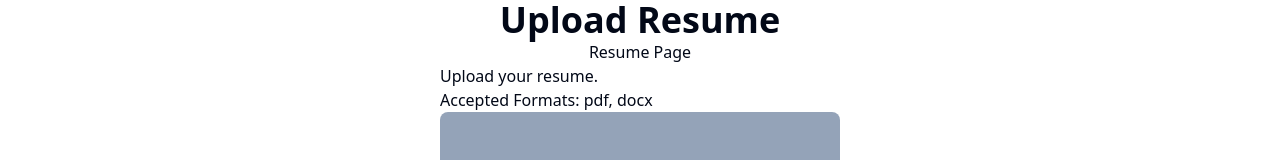
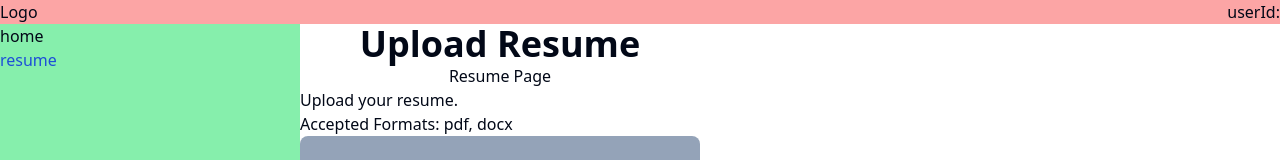
Before and after one commit to kennyho-code/job-helper, a Next.js app: page /resume in a window 1280 px wide. Shown: the top 160 px of the page. Built offline with nearby package versions, Linux system fonts and the light colour scheme; no server answers.

Commit message:
feat: add sidebar

```diff
--- a/app/layout.tsx
+++ b/app/layout.tsx
@@ -3,6 +3,10 @@ import { Inter as FontSans } from "next/font/google";
 import { Toaster } from "@/components/ui/toaster";
 
 import "./globals.css";
+import Header from "@/components/layout/Header";
+import Link from "next/link";
+import { usePathname } from "next/navigation";
+import SideBar from "@/components/layout/SideBar";
 
 const fontSans = FontSans({
   subsets: ["latin"],
@@ -26,7 +30,11 @@ export default function RootLayout({
           "min-h-screen bg-background font-sans antialiased --font-sans"
         }
       >
-        {children}
+        <Header />
+        <div className="flex">
+          <SideBar />
+          {children}
+        </div>
         <Toaster />
       </body>
     </html>
--- a/app/page.tsx
+++ b/app/page.tsx
@@ -1,14 +1,5 @@
-import { createClient } from "@/utils/supabase/server";
-import Image from "next/image";
-
-export default async function Home() {
-  const supabase = createClient();
-
-  const { data, error } = await supabase.auth.getUser();
-
+export default function Home() {
   return (
-    <main className="flex min-h-screen flex-col items-center justify-between p-24">
-      <p>userId:{data.user?.id}</p>
-    </main>
+    <main className="flex min-h-screen flex-col items-center justify-between p-24"></main>
   );
 }
--- /dev/null
+++ b/components/layout/Header.tsx
@@ -0,0 +1,19 @@
+import { createClient } from "@/utils/supabase/server";
+
+async function getUserId() {
+  const supabase = createClient();
+  const { data } = await supabase.auth.getUser();
+  return data.user?.id;
+}
+
+async function Header() {
+  const userId = await getUserId();
+  return (
+    <div className="bg-red-300 flex justify-between">
+      <div>Logo</div>
+      <div>userId: {userId}</div>
+    </div>
+  );
+}
+
+export default Header;
--- /dev/null
+++ b/components/layout/SideBar.tsx
@@ -0,0 +1,30 @@
+"use client";
+import Link from "next/link";
+import { usePathname } from "next/navigation";
+
+const links = [
+  { href: "/", label: "home" },
+  { href: "/resume", label: "resume" },
+];
+
+function SideBar() {
+  const pathname = usePathname();
+  return (
+    <div className="bg-green-300 w-[300px] min-h-screen">
+      <ul>
+        {links.map((link) => (
+          <li key={link.label}>
+            <Link
+              className={pathname === link.href ? "text-blue-700" : ""}
+              href={link.href}
+            >
+              {link.label}
+            </Link>
+          </li>
+        ))}
+      </ul>
+    </div>
+  );
+}
+
+export default SideBar;
```
